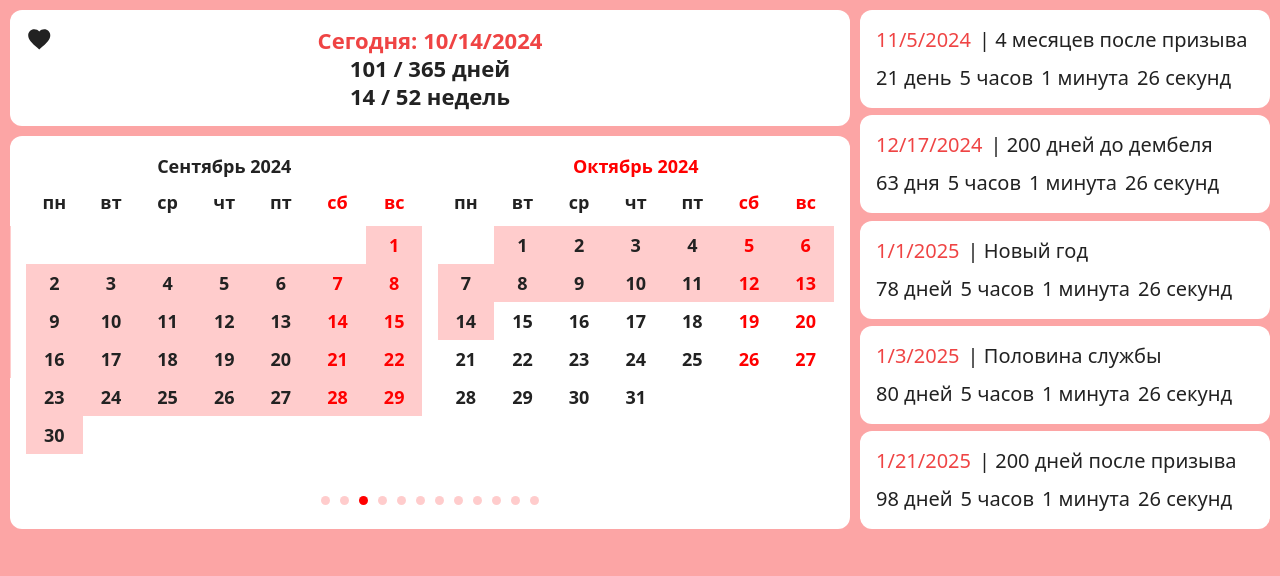
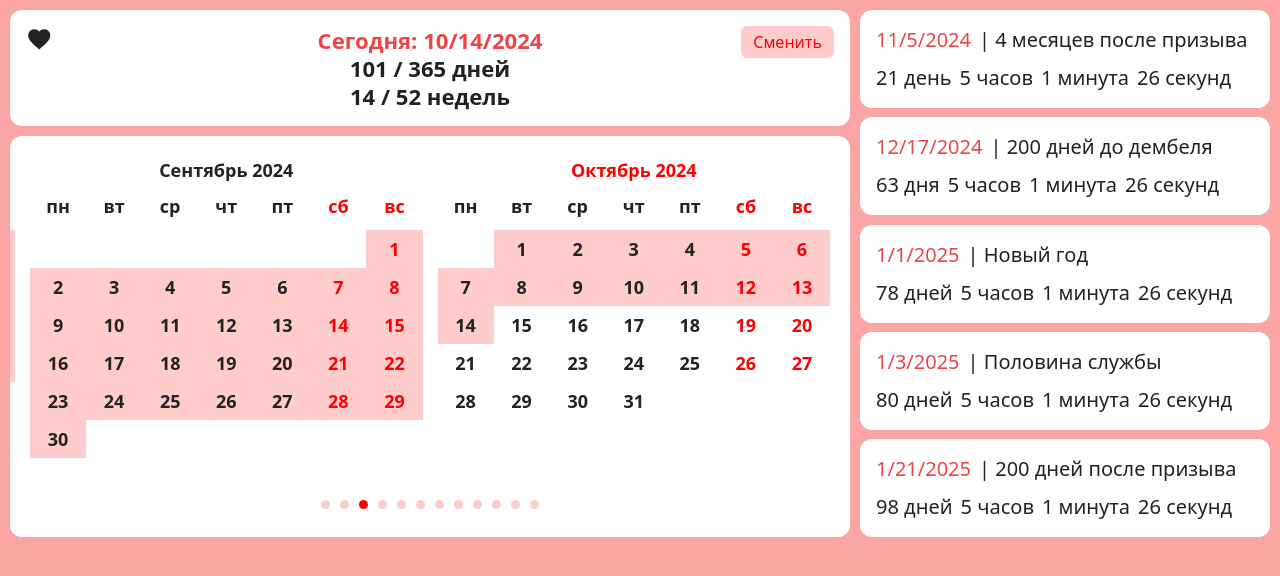
Before and after one commit to esaytar/next-counter, a Next.js app: page /meow/ in a window 1280 px wide. Shown: the top 576 px of the page. Built offline with nearby package versions, Linux system fonts and the light colour scheme.

Commit message:
add changing view of calendar

```diff
--- a/app/page.jsx
+++ b/app/page.jsx
@@ -1,7 +1,10 @@
+'use client'
+
 import CalendarSlider from "@/components/CalendarSlider";
 import CardsSlider from "@/components/CardsSlider";
 import HeadCard from "@/components/HeadCard";
 import { demDate } from "@/components/CardsSlider";
+import { useState } from "react";
 
 export function setDiffTime(date) {
   const timeNow = new Date()
@@ -11,16 +14,20 @@ export function setDiffTime(date) {
 }
 
 export default function Home() {
+  const [isSlider, setIsSlider] = useState(true)
+
   return (
-    <main className="flex flex-col md:flex-row gap-2.5 w-full">
-      <div className="flex flex-col md:w-3/6 xl:w-8/12 gap-2.5">
+    <main className="flex flex-col md:flex-row gap-2.5 w-full ">
+      <div className={`flex flex-col gap-2.5 md:w-3/6 ${isSlider ? 'xl:w-8/12' : 'xl:w-full'} relative`}>
         <HeadCard currentDate={demDate}/>
-        <div className="bg-white w-full rounded-xl lg:p-4 p-3 text-lg overflow-hidden">
-          <CalendarSlider/>
-        </div>
+          <button className="hidden absolute top-0 right-0 bg-[#ffcccc] px-3 py-1 cursor-pointer z-10 rounded-md text-[#ff0000]
+            hover:bg-[#fcb8b8] lg:m-4 m-3 lg:block" onClick={() => {setIsSlider(!isSlider)}}>Сменить</button>
+          <div className="bg-white w-full rounded-xl lg:p-5 p-3 text-lg overflow-hidden">
+            <CalendarSlider state={isSlider}/>
+          </div>
       </div>
-      <div className="lg:w-full overflow-x-hidden h-full">
-        <CardsSlider/>
+      <div className={`lg:w-full overflow-x-hidden ${isSlider ? 'h-full' : 'lg:w-1/2'}`}>
+        <CardsSlider state={isSlider}/>
       </div>
     </main>
   );
--- a/components/CalendarSlider.jsx
+++ b/components/CalendarSlider.jsx
@@ -23,9 +23,9 @@ const dmbYear = [
     {month: 'Июль', number: 6, year: 2025},
 ]
 
-export default function CalendarSlider() {
+export default function CalendarSlider({state}) {
     const swiperRef = useRef(null)
-    const [isMobile, setIsMobile] = useState(false);
+    const [isMobile, setIsMobile] = useState(false)
 
     useEffect(() => {
         function handleResize() {
@@ -37,6 +37,7 @@ export default function CalendarSlider() {
     }, [])
 
     useEffect(() => {
+        if (!swiperRef) return
         const swiperContainer = swiperRef.current
         const params = {
             initialSlide: Math.abs(7 - new Date().getMonth()),
@@ -59,6 +60,8 @@ export default function CalendarSlider() {
     }, [isMobile])
 
     return (
+        <>
+            <div className={`${state ? 'block' : 'hidden'}`}>
                 <swiper-container
                     init="false"
                     ref={swiperRef}
@@ -77,5 +80,18 @@ export default function CalendarSlider() {
                         </swiper-slide>
                     ))}
                 </swiper-container>
+            </div>
+            <div className={`grid-cols-3 w-full gap-4 ${state ? 'hidden' : 'grid'}`}>
+                {dmbYear.map((item, index) => (
+                    <MonthCard
+                        key={index}
+                        month={item.month}
+                        year={item.year}
+                        number={item.number}
+                        startDate={dates[1].date}
+                    />
+                ))}
+            </div>
+        </>
     )
 }
--- a/components/CardsSlider.jsx
+++ b/components/CardsSlider.jsx
@@ -62,7 +62,7 @@ export const dates = [
     { reason: `${monthsCount} месяцев после призыва`, date: nextMonthDate },
 ]
 
-export default function CardsSlider() {
+export default function CardsSlider({state}) {
     const swiperRef = useRef(null)
     useEffect(() => {
         const swiperContainer = swiperRef.current
@@ -106,7 +106,7 @@ export default function CardsSlider() {
             >
                 {cuttedArray.map((item, index) => (
                     <swiper-slide key={index}>
-                        <div className={`flex flex-col ${item.length < 5 ? 'gap-2' : 'justify-between lg:gap-0 gap-2'} h-full `}>
+                        <div className={`flex flex-col ${item.length < 5 || !state ? 'gap-2' : 'justify-between lg:gap-0 gap-2'} h-full `}>
                             {item.map((i, index) => (
                                 <Card
                                     key={index}
--- a/components/MonthCard.module.css
+++ b/components/MonthCard.module.css
@@ -9,7 +9,7 @@
 .dayOfTheWeek:nth-child(6),
 .dayOfTheWeek:nth-child(7) { color: #ff0000;}
 
-.passedDates {background-color: rgb(255 0 0 / 20%);}
+.passedDates {background-color: #ff000033;}
 
 @media screen and (hover: hover) {
     .day:hover { background-color: rgb(0, 0, 0, 0.07); cursor: pointer; }
```
Lines whose indentation alone changed are shown as unchanged.
